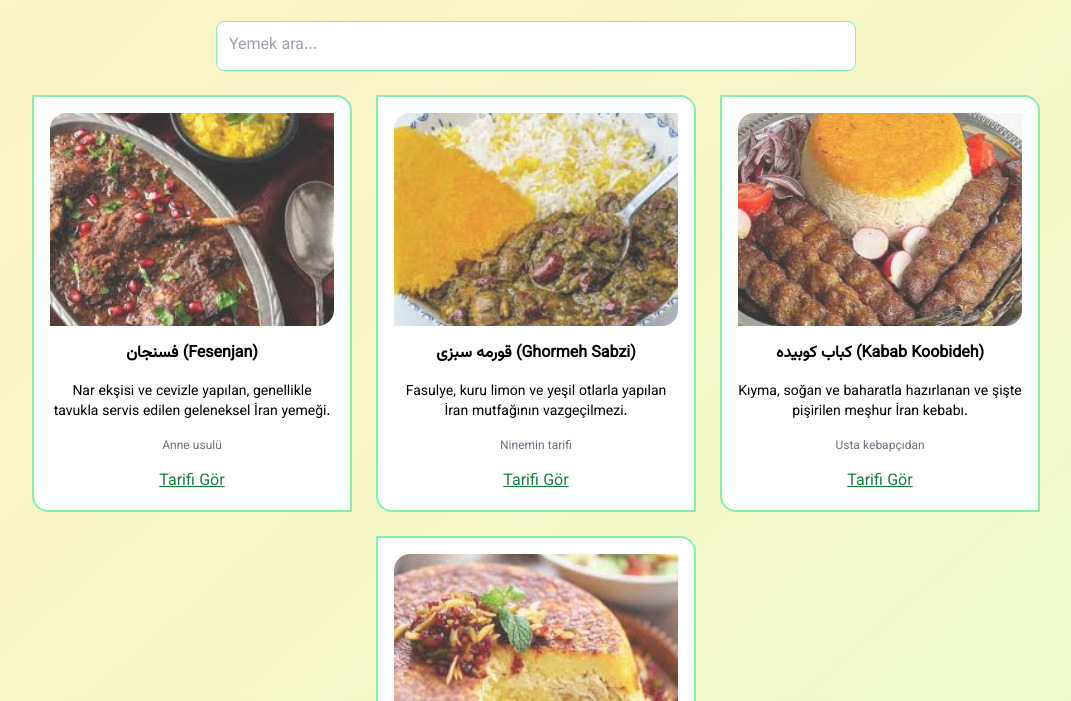
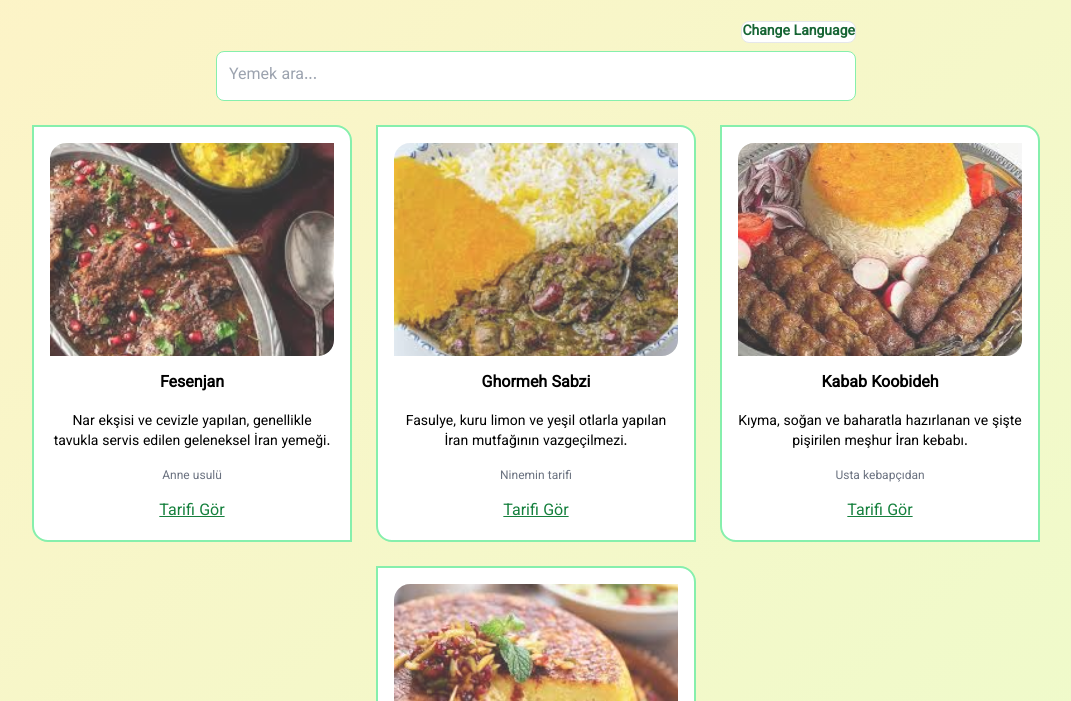
Before and after one commit to Mobindarkak/IranYemek-sitesi, a website: page index.html in a window 1280 px wide. Shown: the part 99-800 px from the top of the page, without its empty margins (104-1175 px from the left). Drawn offline with nearby package versions, Linux system fonts and the light colour scheme.

Commit message:
turkce ve farsca dil degisim butonu

```diff
--- a/index.html
+++ b/index.html
@@ -18,6 +18,12 @@
     <p class="mt-2 text-gray-600">Geleneksel tatlarla mutfağınıza lezzet katın 🍽️</p>
   </header>
 
+   <div class="flex justify-end w-full max-w-2xl px-4 mb-2">
+  <button id="langToggle" class="border  bg-white text-sm text-green-800  rounded-lg font-bold hover:bg-green-100">
+    Change Language
+  </button>
+</div>
+
   <section class="w-full max-w-2xl px-4 mb-6">
   <input
     type="text"
@@ -34,35 +40,44 @@
 <script>
   const container = document.getElementById('meal-container');
   const searchInput = document.getElementById('searchInput');
+  const langToggle = document.getElementById('langToggle');
 
-  function renderMeals(filteredMeals) {
-    container.innerHTML = ""; // önce temizle
-    filteredMeals.forEach(meal => {
+  let currentLang = 'tr';
+
+  function renderMeals(data) {
+    container.innerHTML = "";
+    data.forEach(meal => {
       const card = document.createElement('section');
       card.className = "bg-white border-2 border-green-300 p-4 flex flex-col items-center gap-4 rounded-tr-2xl rounded-bl-2xl sm:w-80 hover:shadow-lg";
-
       card.innerHTML = `
         <img class="w-full aspect-[4/3] object-cover rounded-tl-2xl rounded-br-2xl opacity-80 hover:opacity-100" src="${meal.image}" alt="${meal.name}">
         <h3 class="font-bold text-center">${meal.name}</h3>
         <p class="text-sm text-center">${meal.description}</p>
         <p class="text-xs text-gray-500">${meal.author}</p>
-        <a href="${meal.link}" class="text-green-700 underline hover:text-green-900">Tarifi Gör</a>
+        <a href="${meal.link}" class="text-green-700 underline hover:text-green-900">${currentLang === 'tr' ? 'Tarifi Gör' : 'مشاهده دستور'}</a>
       `;
       container.appendChild(card);
     });
   }
 
-  // Başlangıçta tüm yemekleri göster
-  renderMeals(meals);
+  // İlk gösterim
+  renderMeals(meals_tr);
 
-  // Filtreleme işlemi
   searchInput.addEventListener("input", () => {
     const query = searchInput.value.toLowerCase();
+    const meals = currentLang === 'tr' ? meals_tr : meals_fa;
     const filtered = meals.filter(meal =>
       meal.name.toLowerCase().includes(query) ||
       meal.description.toLowerCase().includes(query)
     );
     renderMeals(filtered);
+  });
+
+  langToggle.addEventListener("click", () => {
+    currentLang = currentLang === 'tr' ? 'fa' : 'tr';
+    searchInput.placeholder = currentLang === 'tr' ? " 🔍 Yemek ara..." :"🔍جستجوی غذا...";
+    renderMeals(currentLang === 'tr' ? meals_tr : meals_fa);
+    searchInput.value = ''; // arama kutusunu sıfırla
   });
 </script>
 
--- a/meals.js
+++ b/meals.js
@@ -1,31 +1,63 @@
 // meals.js
-const meals = [
+
+const meals_tr = [
   {
-    name: "فسنجان (Fesenjan)",
+    name: "Fesenjan",
     image: "img/fesenjan.jpg",
     description: "Nar ekşisi ve cevizle yapılan, genellikle tavukla servis edilen geleneksel İran yemeği.",
     author: "Anne usulü",
     link: "fesenjan.html"
   },
   {
-    name: "قورمه سبزی (Ghormeh Sabzi)",
+    name: "Ghormeh Sabzi",
     image: "img/ghormesabzi.jpg",
     description: "Fasulye, kuru limon ve yeşil otlarla yapılan İran mutfağının vazgeçilmezi.",
     author: "Ninemin tarifi",
     link: "ghormesabzi.html"
   },
   {
-    name: "کباب کوبیده (Kabab Koobideh)",
+    name: "Kabab Koobideh",
     image: "img/kebab.jpg",
     description: "Kıyma, soğan ve baharatla hazırlanan ve şişte pişirilen meşhur İran kebabı.",
     author: "Usta kebapçıdan",
-    link: "koobideh.html"
+    link: "kebab.html"
   },
   {
-    name: "ته چین (Tahchin)",
+    name: "Tahchin",
     image: "img/tahchin.jpg",
     description: "Safran, yoğurt ve tavukla yapılan, fırında pişen altın renkli pilav yemeği.",
     author: "Safran kokulu",
     link: "tahchin.html"
   }
 ];
+
+const meals_fa = [
+  {
+    name: "فسنجان",
+    image: "img/fesenjan.jpg",
+    description: "خورشتی سنتی با گردو و رب انار که اغلب با مرغ سرو می‌شود.",
+    author: "مادرانه",
+    link: "fesenjan.html"
+  },
+  {
+    name: "قورمه سبزی",
+    image: "img/ghormesabzi.jpg",
+    description: "خورشتی خوش‌عطر با سبزی‌های معطر، لوبیا و لیمو عمانی.",
+    author: "دستور مادربزرگ",
+    link: "ghormesabzi.html"
+  },
+  {
+    name: "کباب کوبیده",
+    image: "img/kebab.jpg",
+    description: "کباب ایرانی تهیه‌شده از گوشت چرخ‌کرده، پیاز و ادویه‌ها.",
+    author: "کباب‌پز حرفه‌ای",
+    link: "kebab.html"
+  },
+  {
+    name: "ته چین",
+    image: "img/tahchin.jpg",
+    description: "پلو زعفرانی با مرغ که در فر پخته می‌شود و ته‌دیگ طلایی دارد.",
+    author: "زعفران‌دار",
+    link: "tahchin.html"
+  }
+];
```
